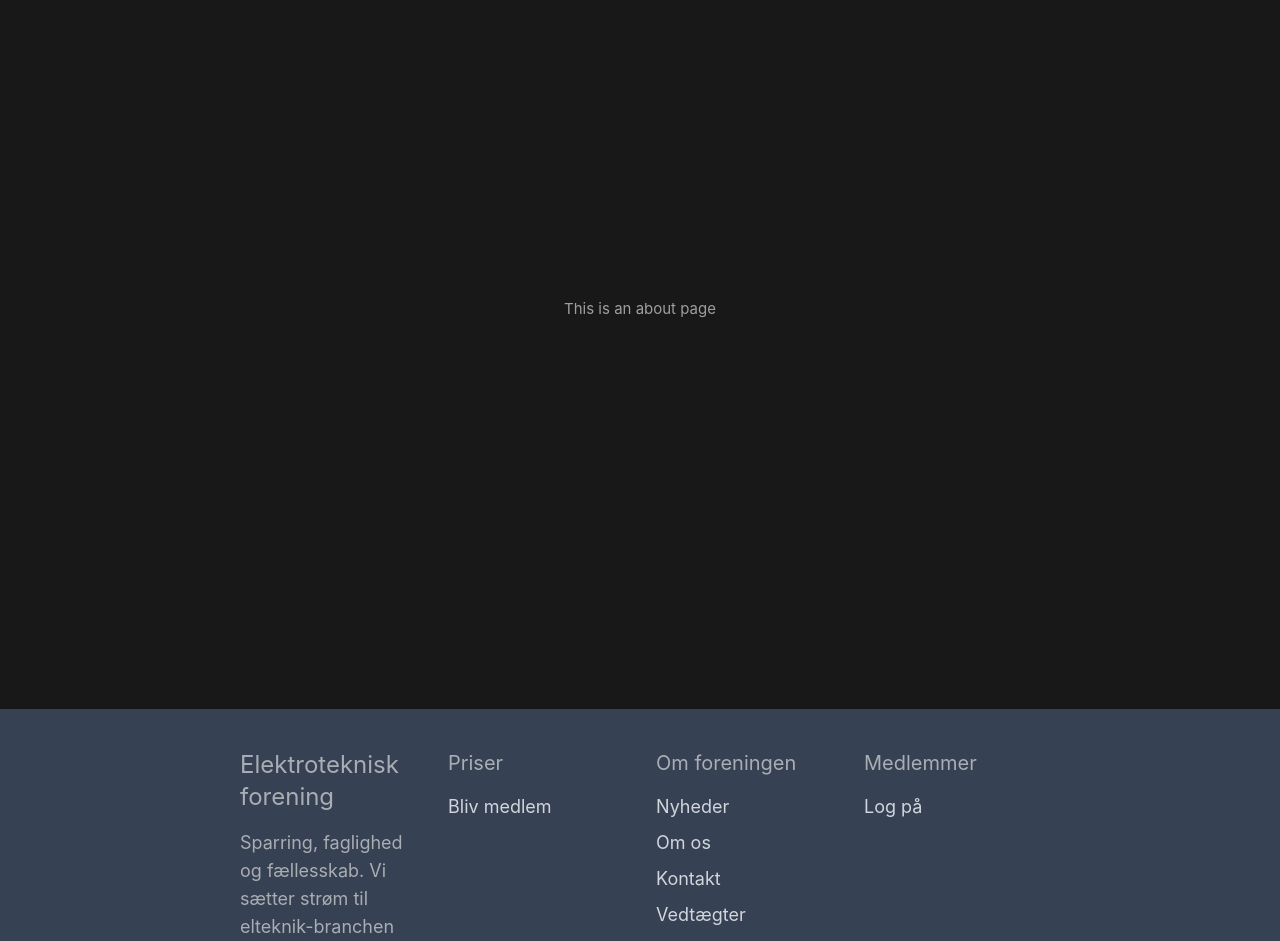
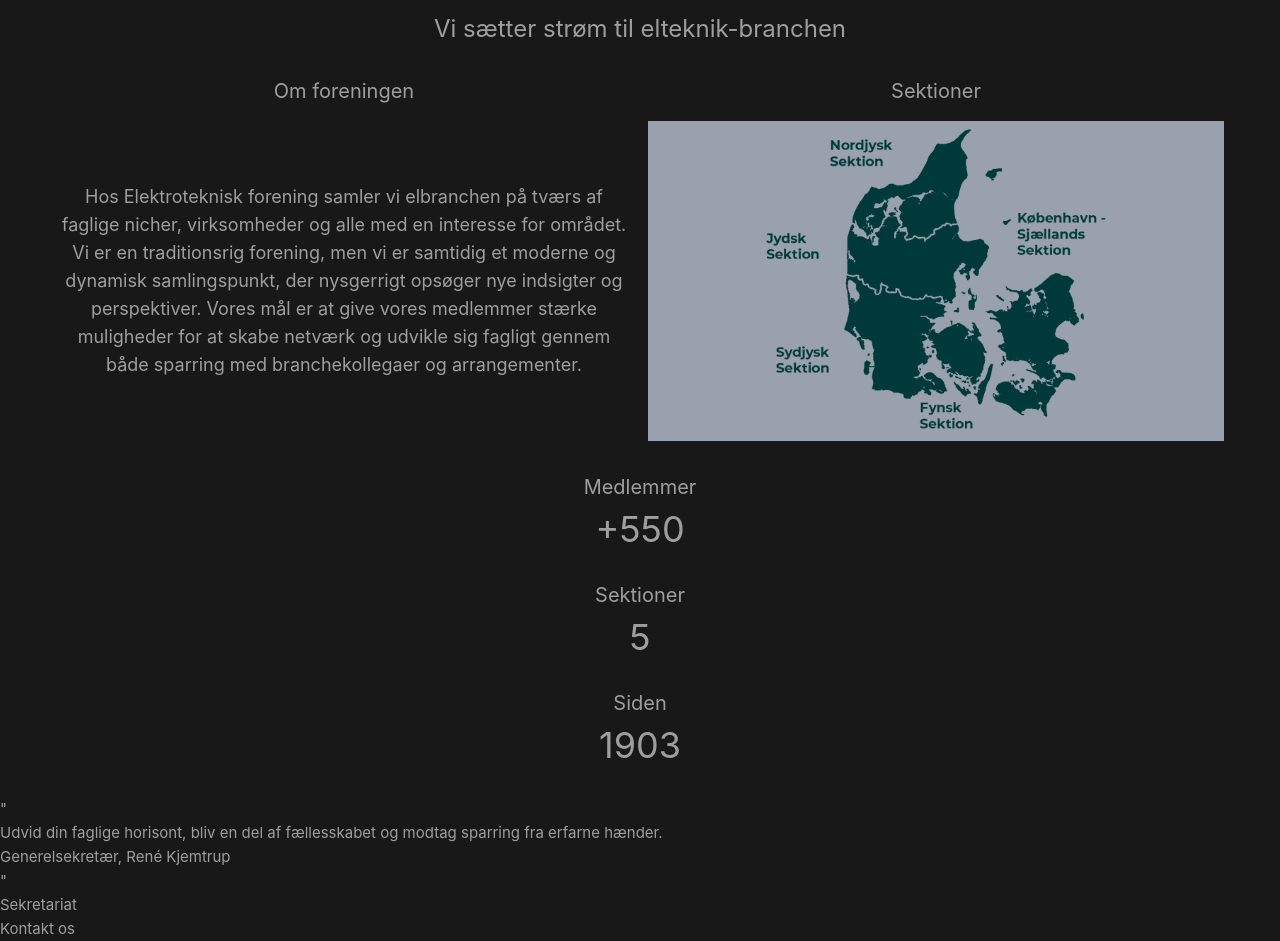
Before and after one commit to AndersBjerregaard/dkef, a Vue app in the folder src/dkef-vue/: page /about in a window 1280 px wide. Shown: the part 227-1168 px from the top of the page. Built offline with nearby package versions, Linux system fonts and the light colour scheme.

Commit message:
about page

```diff
--- a/src/dkef-vue/src/App.vue
+++ b/src/dkef-vue/src/App.vue
@@ -29,7 +29,10 @@ import { Menu, MenuButton, MenuItems, MenuItem } from '@headlessui/vue'
               </RouterLink>
             </div>
             <div class="p-3">
-              <button class="rounded bg-gray-600 h-12 w-32 p-2 cursor-pointer hover:bg-gray-800">Om foreningen</button>
+              <RouterLink to="/about">
+                <button class="rounded bg-gray-600 h-12 w-32 p-2 cursor-pointer hover:bg-gray-800">Om
+                  foreningen</button>
+              </RouterLink>
             </div>
             <div class="p-3">
               <button class="rounded bg-gray-600 h-12 w-24 p-2 cursor-pointer hover:bg-gray-800">Kontakt os</button>
@@ -72,11 +75,14 @@ import { Menu, MenuButton, MenuItems, MenuItem } from '@headlessui/vue'
                       </button>
                     </RouterLink>
                     </MenuItem>
-                    <MenuItem v-slot="{ active }">
-                    <button
-                      :class="[active ? 'bg-gray-800' : 'bg-gray-600', 'group flex w-full items-center rounded-md px-2 py-2 text-sm cursor-pointer']">
-                      Om foreningen
-                    </button>
+                    <MenuItem v-slot="{ active, close }">
+                    <RouterLink to="/about">
+                      <button
+                        :class="[active ? 'bg-gray-800' : 'bg-gray-600', 'group flex w-full items-center rounded-md px-2 py-2 text-sm cursor-pointer']"
+                        @click="close">
+                        Om foreningen
+                      </button>
+                    </RouterLink>
                     </MenuItem>
                     <MenuItem v-slot="{ active }">
                     <button
--- /dev/null
+++ b/src/dkef-vue/src/components/AboutComponent.vue
@@ -0,0 +1,86 @@
+<script setup lang="ts"></script>
+
+<template>
+  <div class="py-12">
+    <div class="flex-row">
+      <div class="flex justify-center items-center pb-4">
+        <h1 class="text-4xl">Om Elektroteknisk forening</h1>
+      </div>
+      <div class="flex justify-center items-center pb-8">
+        <h2 class="text-2xl">Vi sætter strøm til elteknik-branchen</h2>
+      </div>
+    </div>
+    <div class="flex justify-center items-center gap-x-4 pb-8">
+      <div class="w-[45%]">
+        <div class="flex justify-center items-cemter pb-4">
+          <h2 class="text-xl">Om foreningen</h2>
+        </div>
+        <div class="h-80 flex justify-center items-center text-center">
+          <p class="text-lg">
+            Hos Elektroteknisk forening samler vi elbranchen på tværs af faglige nicher, virksomheder og alle med en
+            interesse for området. Vi er en traditionsrig forening, men vi er samtidig et moderne og dynamisk
+            samlingspunkt, der nysgerrigt opsøger nye indsigter og perspektiver. Vores mål er at give vores medlemmer
+            stærke muligheder for at skabe netværk og udvikle sig fagligt gennem både sparring med branchekollegaer og
+            arrangementer.
+          </p>
+        </div>
+      </div>
+      <div class="w-[45%]">
+        <div class="flex justify-center items-center pb-4">
+          <h2 class="text-xl">Sektioner</h2>
+        </div>
+        <div class="h-80 bg-gray-400">
+          <img style="width: 100%; height: 100%; object-fit: contain;" src="@/assets/dkef-sections.png">
+        </div>
+      </div>
+    </div>
+    <div class="flex-row">
+      <div class="flex justify-center items-center text-center pb-2">
+        <h2 class="text-xl">Medlemmer</h2>
+      </div>
+      <div class="flex justify-center items-center text-center pb-8">
+        <h1 class="text-4xl">+550</h1>
+      </div>
+      <div class="flex justify-center items-center text-center pb-2">
+        <h2 class="text-xl">Sektioner</h2>
+      </div>
+      <div class="flex justify-center items-center text-center pb-8">
+        <h1 class="text-4xl">5</h1>
+      </div>
+      <div class="flex justify-center items-center text-center pb-2">
+        <h2 class="text-xl">Siden</h2>
+      </div>
+      <div class="flex justify-center items-center text-center pb-8">
+        <h1 class="text-4xl">1903</h1>
+      </div>
+      <h1>"</h1>
+      <h1>Udvid din faglige horisont, bliv en del af fællesskabet og modtag sparring fra erfarne hænder.</h1>
+      <h2>Generelsekretær, René Kjemtrup</h2>
+      <h1>"</h1>
+    </div>
+    <div>
+      <div>
+        <h1>Sekretariat</h1>
+        <h1>Kontakt os</h1>
+        <h3>Elektroteknisk forening</h3>
+        <h3>Elleholmvej 28C</h3>
+        <h3>5250 Odense SV</h3>
+        <h3>Tlf. 42 57 70 69</h3>
+        <h3>Email: info@dkef.dk</h3>
+        <img src="@/assets/secretary.jpg" alt="secretary">
+      </div>
+      <div>
+        <h1>Kontakt os</h1>
+        <label for="name_input">Navn</label>
+        <input id="name_input" name="name_input" placeholder="Navn" type="text">
+        <label for="phone_input">Telefon</label>
+        <input id="phone_input" name="phone_input" placeholder="Telefon" type="text">
+        <label for="email_input">Email</label>
+        <input id="email_input" name="email_input" placeholder="Email" type="email">
+        <label for="message_input">Besked</label>
+        <textarea id="message_input" name="message_input" placeholder="Skriv din besked her"></textarea>
+        <input type="submit" value="Send besked">
+      </div>
+    </div>
+  </div>
+</template>
--- a/src/dkef-vue/src/components/EventsAndNews.vue
+++ b/src/dkef-vue/src/components/EventsAndNews.vue
@@ -1,6 +1,7 @@
 <script setup lang="ts">
 import { ref } from 'vue';
 import EventComponent from './EventComponent.vue';
+// Example items
 const items = ref([1, 2, 3]);
 </script>
 
--- a/src/dkef-vue/src/views/AboutView.vue
+++ b/src/dkef-vue/src/views/AboutView.vue
@@ -1,15 +1,10 @@
+<script setup lang="ts">
+import AboutComponent from '@/components/AboutComponent.vue';
+
+</script>
+
 <template>
-  <div class="about">
-    <h1>This is an about page</h1>
-  </div>
+  <main>
+    <AboutComponent />
+  </main>
 </template>
-
-<style>
-@media (min-width: 1024px) {
-  .about {
-    min-height: 100vh;
-    display: flex;
-    align-items: center;
-  }
-}
-</style>
```
Also changed, not shown: src/dkef-vue/src/assets/dkef-sections.png (added), src/dkef-vue/src/assets/secretary.jpg (added).
